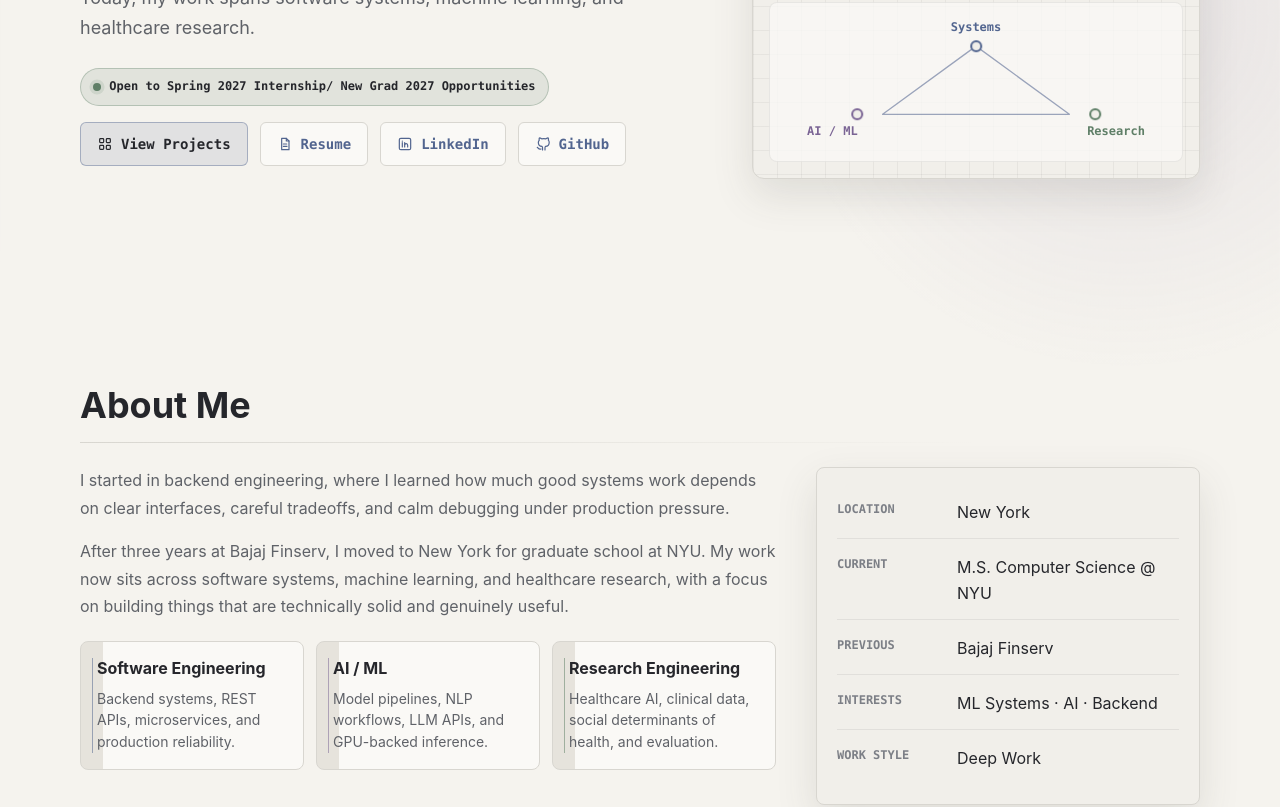
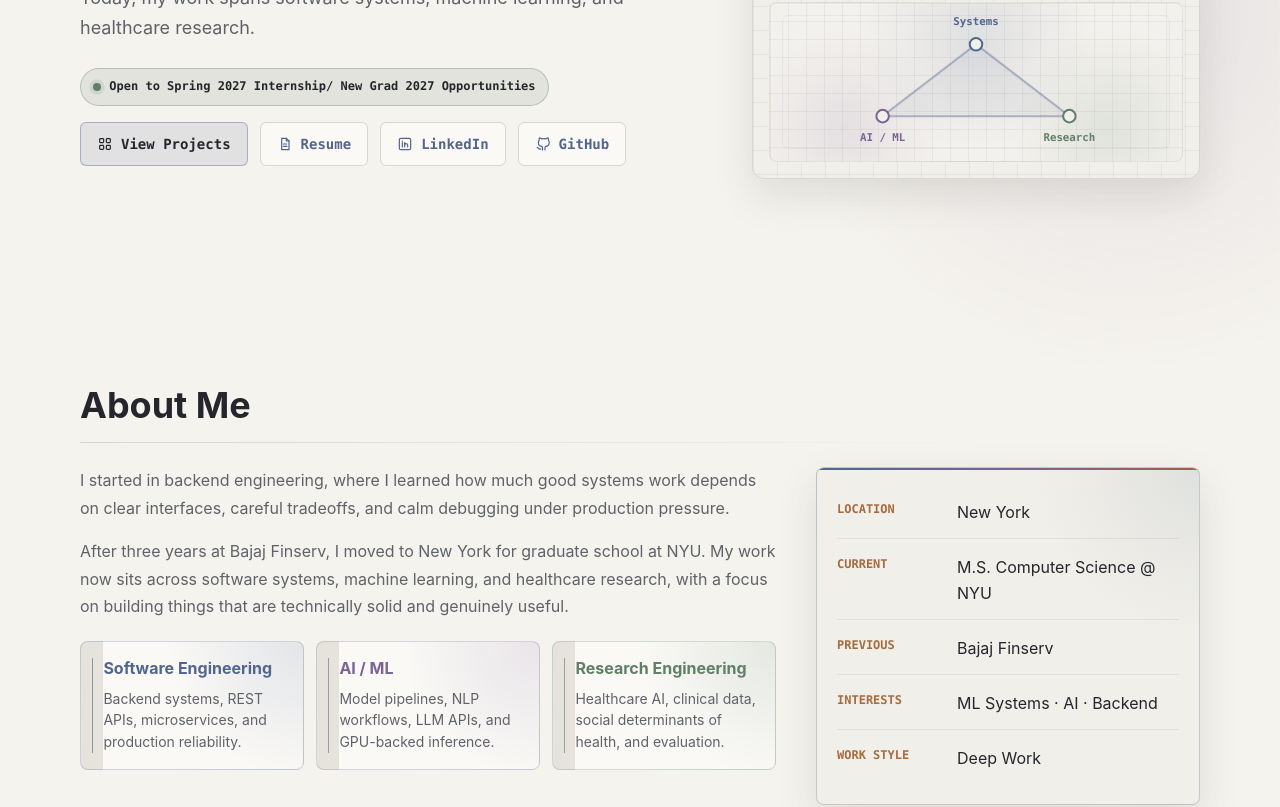
Before and after one commit to swati68/swati68.github.io, a React (Vite) app: page / in a window 1280 px wide. Shown: the part 480-1287 px from the top of the page. Built offline with nearby package versions, Linux system fonts and the light colour scheme.

Commit message:
Polish portfolio contact and profile details

```diff
--- a/src/components/PortfolioPage.jsx
+++ b/src/components/PortfolioPage.jsx
@@ -324,19 +324,28 @@ function HeroVisual() {
       </div>
 
       <div className={styles.focusGraph} aria-hidden="true">
-        <svg className={styles.graphLines} viewBox="0 0 360 176">
-          <path d="M180 48 76 124H284Z" />
+        <svg className={styles.graphArtwork} viewBox="0 0 360 176">
+          <path className={styles.graphFill} d="M180 46 76 126H284Z" />
+          <path className={styles.graphEdge} d="M180 46 76 126H284Z" />
+          <g className={`${styles.graphNode} ${styles.graphSystems}`}>
+            <circle cx="180" cy="46" r="7" />
+            <text x="180" y="25" textAnchor="middle">
+              Systems
+            </text>
+          </g>
+          <g className={`${styles.graphNode} ${styles.graphAi}`}>
+            <circle cx="76" cy="126" r="7" />
+            <text x="76" y="154" textAnchor="middle">
+              AI / ML
+            </text>
+          </g>
+          <g className={`${styles.graphNode} ${styles.graphResearch}`}>
+            <circle cx="284" cy="126" r="7" />
+            <text x="284" y="154" textAnchor="middle">
+              Research
+            </text>
+          </g>
         </svg>
-        <span className={`${styles.graphPoint} ${styles.graphPointSystems}`} />
-        <span className={`${styles.graphPoint} ${styles.graphPointAi}`} />
-        <span className={`${styles.graphPoint} ${styles.graphPointResearch}`} />
-        <span className={`${styles.graphLabel} ${styles.graphSystems}`}>
-          Systems
-        </span>
-        <span className={`${styles.graphLabel} ${styles.graphAi}`}>AI / ML</span>
-        <span className={`${styles.graphLabel} ${styles.graphResearch}`}>
-          Research
-        </span>
       </div>
     </div>
   )
@@ -804,9 +813,7 @@ function Footer() {
     <footer className={styles.footer}>
       <div>
         <p>{footer.copyright}</p>
-        <p>
-          {footer.stack} · {footer.hosting}
-        </p>
+        <p>{footer.stack}</p>
       </div>
     </footer>
   )
--- a/src/components/PortfolioPage.module.css
+++ b/src/components/PortfolioPage.module.css
@@ -464,90 +464,88 @@
   margin-top: var(--space-2);
   border: 1px solid var(--border-subtle);
   border-radius: var(--radius-md);
-  background: color-mix(in srgb, var(--surface), transparent 24%);
+  background:
+    radial-gradient(circle at 50% 22%, var(--accent-primary-soft), transparent 7rem),
+    radial-gradient(circle at 18% 78%, var(--accent-secondary-soft), transparent 6rem),
+    radial-gradient(circle at 82% 78%, var(--accent-success-soft), transparent 6rem),
+    linear-gradient(var(--grid-line) 1px, transparent 1px),
+    linear-gradient(90deg, var(--grid-line) 1px, transparent 1px),
+    color-mix(in srgb, var(--editor-surface), var(--surface) 22%);
+  background-size:
+    auto,
+    auto,
+    auto,
+    18px 18px,
+    18px 18px,
+    auto;
   overflow: hidden;
 }
 
-.graphLines {
+.focusGraph::before {
+  content: '';
   position: absolute;
-  inset: 0;
+  inset: var(--space-3);
+  border: 1px solid var(--border-subtle);
+  border-radius: calc(var(--radius-md) - 0.12rem);
+  opacity: 0.72;
+  pointer-events: none;
+}
+
+.graphArtwork {
+  position: relative;
+  z-index: 1;
   width: 100%;
   height: 100%;
 }
 
-.graphLines path {
+.graphFill {
+  fill: color-mix(in srgb, var(--accent-primary), transparent 94%);
+  opacity: 0;
+  animation: fadeIn 420ms 860ms var(--motion-ease) forwards;
+}
+
+.graphEdge {
   fill: none;
   stroke: color-mix(in srgb, var(--accent-primary), transparent 44%);
   stroke-dasharray: 520;
   stroke-dashoffset: 520;
   stroke-linejoin: round;
   stroke-width: 1.5;
+  vector-effect: non-scaling-stroke;
   animation: drawLine 620ms 760ms var(--motion-ease) forwards;
 }
 
-.graphPoint {
-  position: absolute;
-  z-index: 1;
-  width: 0.72rem;
-  height: 0.72rem;
-  border: 2px solid currentColor;
-  border-radius: var(--radius-pill);
-  background: var(--editor-surface);
+.graphNode {
   opacity: 0;
-  transform: translate(-50%, -50%) scale(0.92);
-  animation: graphPointIn 360ms var(--motion-ease) forwards;
-}
-
-.graphPointSystems {
-  top: 27.25%;
-  left: 50%;
-  color: var(--accent-primary);
-  animation-delay: 860ms;
-}
-
-.graphPointAi {
-  top: 70.45%;
-  left: 21.1%;
-  color: var(--accent-secondary);
-  animation-delay: 960ms;
-}
-
-.graphPointResearch {
-  top: 70.45%;
-  left: 78.9%;
-  color: var(--accent-success);
-  animation-delay: 1060ms;
-}
-
-.graphLabel {
-  position: absolute;
-  z-index: 2;
-  color: var(--text-primary);
+  transform-origin: center;
+  animation: nodeIn 360ms var(--motion-ease) forwards;
+}
+
+.graphNode circle {
+  fill: var(--editor-surface);
+  stroke: currentColor;
+  stroke-width: 2;
+  vector-effect: non-scaling-stroke;
+}
+
+.graphNode text {
+  fill: currentColor;
   font-family: var(--font-mono);
   font-size: var(--font-size-xs);
   font-weight: 850;
-  opacity: 0;
-  animation: fadeIn 360ms var(--motion-ease) forwards;
 }
 
 .graphSystems {
-  top: 0.95rem;
-  left: 50%;
   color: var(--accent-primary);
-  transform: translateX(-50%);
   animation-delay: 860ms;
 }
 
 .graphAi {
-  bottom: 1.2rem;
-  left: 9%;
   color: var(--accent-secondary);
   animation-delay: 960ms;
 }
 
 .graphResearch {
-  right: 9%;
-  bottom: 1.2rem;
   color: var(--accent-success);
   animation-delay: 1060ms;
 }
@@ -621,13 +619,16 @@
 }
 
 .focusCard {
+  --focus-accent: var(--accent-primary);
   position: relative;
   display: grid;
   gap: var(--space-2);
   padding: var(--space-4);
-  border: 1px solid var(--border);
+  padding-left: calc(var(--space-4) + 0.4rem);
+  border: 1px solid color-mix(in srgb, var(--focus-accent), transparent 74%);
   border-radius: var(--radius-md);
   background:
+    radial-gradient(circle at 100% 0%, color-mix(in srgb, var(--focus-accent), transparent 86%), transparent 8.5rem),
     linear-gradient(90deg, var(--editor-gutter) 0 1.35rem, transparent 1.35rem),
     var(--surface);
   overflow: hidden;
@@ -637,6 +638,18 @@
     transform var(--transition-fast);
 }
 
+.focusCard:nth-child(1) {
+  --focus-accent: var(--accent-primary);
+}
+
+.focusCard:nth-child(2) {
+  --focus-accent: var(--accent-secondary);
+}
+
+.focusCard:nth-child(3) {
+  --focus-accent: var(--accent-success);
+}
+
 .focusCard::before {
   content: '';
   position: absolute;
@@ -644,24 +657,17 @@
   bottom: var(--space-4);
   left: 0.67rem;
   width: 1px;
-  background: color-mix(in srgb, var(--accent-primary), transparent 48%);
-}
-
-.focusCard:nth-child(2)::before {
-  background: color-mix(in srgb, var(--accent-secondary), transparent 48%);
-}
-
-.focusCard:nth-child(3)::before {
-  background: color-mix(in srgb, var(--accent-success), transparent 48%);
+  background: color-mix(in srgb, var(--focus-accent), transparent 38%);
 }
 
 .focusCard:hover {
-  border-color: var(--border-strong);
+  border-color: color-mix(in srgb, var(--focus-accent), transparent 46%);
   background: var(--surface-elevated);
   transform: translateY(-2px);
 }
 
 .focusCard h3 {
+  color: var(--focus-accent);
   font-size: var(--font-size-md);
   line-height: 1.35;
 }
@@ -673,13 +679,27 @@
 }
 
 .infoBlock {
+  position: relative;
   display: grid;
   gap: var(--space-1);
   padding: var(--space-5);
-  border: 1px solid var(--border);
+  border: 1px solid color-mix(in srgb, var(--accent-blue-gray), transparent 68%);
   border-radius: var(--radius-md);
-  background: var(--editor-surface);
+  background:
+    radial-gradient(circle at 100% 0%, color-mix(in srgb, var(--accent-blue-gray), transparent 88%), transparent 10rem),
+    var(--editor-surface);
   box-shadow: var(--shadow-soft);
+  overflow: hidden;
+}
+
+.infoBlock::before {
+  content: '';
+  position: absolute;
+  top: 0;
+  right: 0;
+  left: 0;
+  height: 2px;
+  background: linear-gradient(90deg, var(--accent-primary), var(--accent-secondary), var(--accent-rust));
 }
 
 .infoBlock div {
@@ -695,7 +715,7 @@
 }
 
 .infoBlock dt {
-  color: var(--text-muted);
+  color: var(--accent-warning);
   font-family: var(--font-mono);
   font-size: var(--font-size-xs);
   font-weight: 850;
@@ -1432,43 +1452,64 @@
   max-width: none;
   align-content: start;
   font-size: var(--font-size-lg);
-  padding: var(--space-5);
-  border: 1px solid var(--border);
-  border-radius: var(--radius-md);
-  background: var(--surface);
-  box-shadow: var(--shadow-soft);
+  padding: var(--space-2) 0 0;
+}
+
+.contactBlock p:first-child {
+  color: var(--text-primary);
 }
 
 .contactActions {
+  width: min(100%, 28rem);
   display: grid;
   gap: var(--space-3);
-  margin-top: var(--space-2);
+  justify-self: center;
+  margin-top: var(--space-4);
 }
 
 .contactButton {
+  --contact-accent: var(--accent-primary);
   width: 100%;
-  min-height: 4.25rem;
-  justify-content: flex-start;
-  padding: 0 var(--space-5);
-  border: 1px solid var(--border);
+  min-height: 5.25rem;
+  justify-content: center;
+  padding: var(--space-4) var(--space-5);
+  border: 1px solid color-mix(in srgb, var(--contact-accent), transparent 68%);
   border-radius: var(--radius-sm);
-  background: var(--surface);
+  background:
+    radial-gradient(circle at 100% 0%, color-mix(in srgb, var(--contact-accent), transparent 86%), transparent 8rem),
+    var(--surface);
   color: var(--text-primary);
-  font-size: var(--font-size-md);
+  font-size: var(--font-size-xl);
+  font-weight: 820;
+  text-align: center;
+}
+
+.contactActions .contactButton:nth-child(1) {
+  --contact-accent: var(--accent-primary);
+}
+
+.contactActions .contactButton:nth-child(2) {
+  --contact-accent: var(--accent-blue-gray);
+}
+
+.contactActions .contactButton:nth-child(3) {
+  --contact-accent: var(--accent-rust);
 }
 
 .contactButton:hover {
-  border-color: var(--border-strong);
+  border-color: color-mix(in srgb, var(--contact-accent), transparent 42%);
   background: var(--surface-elevated);
 }
 
 .contactButton .actionText {
   gap: var(--space-3);
+  justify-content: center;
 }
 
 .contactButton .actionIcon {
-  width: 1.18rem;
-  height: 1.18rem;
+  width: 1.5rem;
+  height: 1.5rem;
+  color: var(--contact-accent);
 }
 
 .contactForm {
@@ -1478,9 +1519,11 @@
   min-height: 100%;
   padding: var(--space-6);
   padding-left: calc(var(--space-6) + 0.75rem);
-  border: 1px solid var(--border);
+  border: 1px solid color-mix(in srgb, var(--accent-secondary), transparent 70%);
   border-radius: var(--radius-md);
   background:
+    radial-gradient(circle at 100% 0%, var(--accent-secondary-soft), transparent 11rem),
+    radial-gradient(circle at 0% 100%, var(--accent-primary-soft), transparent 12rem),
     linear-gradient(90deg, var(--editor-gutter) 0 1.5rem, transparent 1.5rem),
     var(--editor-surface);
   box-shadow: var(--shadow-soft);
@@ -1503,7 +1546,7 @@
 }
 
 .contactForm label {
-  color: var(--text-muted);
+  color: var(--accent-secondary);
   font-family: var(--font-mono);
   font-size: var(--font-size-xs);
   font-weight: 850;
@@ -1564,6 +1607,7 @@
   border-top: 1px solid var(--border);
   color: var(--text-muted);
   font-size: var(--font-size-xs);
+  text-align: center;
 }
 
 .footer p {
@@ -1656,18 +1700,6 @@
   }
 }
 
-@keyframes graphPointIn {
-  from {
-    opacity: 0;
-    transform: translate(-50%, -50%) scale(0.92);
-  }
-
-  to {
-    opacity: 1;
-    transform: translate(-50%, -50%) scale(1);
-  }
-}
-
 @keyframes fadeIn {
   to {
     opacity: 1;
@@ -1887,6 +1919,10 @@
 
   .outsideSection ul {
     grid-template-columns: repeat(2, minmax(0, 1fr));
+  }
+
+  .contactActions {
+    width: 100%;
   }
 
   .timeline::before {
@@ -2046,9 +2082,9 @@
   .heroStaggerSeven,
   .heroStaggerEight,
   .heroStaggerNine,
-  .graphLines path,
-  .graphPoint,
-  .graphLabel {
+  .graphFill,
+  .graphEdge,
+  .graphNode {
     animation: none;
     opacity: 1;
   }
@@ -2061,7 +2097,7 @@
     stroke-dashoffset: 0;
   }
 
-  .graphLines path {
+  .graphEdge {
     stroke-dashoffset: 0;
   }
 
--- a/src/data/profile.js
+++ b/src/data/profile.js
@@ -103,7 +103,7 @@ export const contact = {
   label: '06 / CONTACT',
   heading: 'Contact',
   paragraphs: [
-    "I'm currently exploring Spring 2027 Software Engineering and AI/ML opportunities.",
+    "I'm currently exploring Spring 2027 Software Engineering and AI/ML Internships and New Grad 2027 Full Time Opportunities.",
     "If you're building something interesting, I'd love to hear about it.",
   ],
   formSubject: 'Portfolio inquiry',
@@ -112,5 +112,4 @@ export const contact = {
 export const footer = {
   copyright: 'Swati Singh © 2026',
   stack: 'Built with React + Vite',
-  hosting: 'Hosted on GitHub Pages',
 }
```
